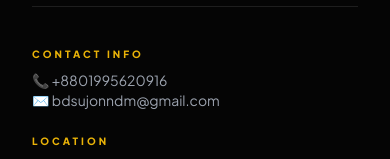
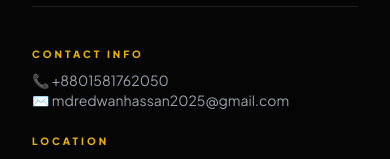
Before and after one commit to mdtamimiubal5-maker/bdredwan, a React (Vite) app: page / in a window 390 px wide. Both pictures are taken after a click on the button 342 px from the left and 48 px from the top of the page. Shown: the part 462-621 px from the top of the page. Built offline with nearby package versions, Linux system fonts and the light colour scheme; a web font is replaced by a local one.

Commit message:
Update Navbar.tsx

```diff
--- a/components/Navbar.tsx
+++ b/components/Navbar.tsx
@@ -71,8 +71,8 @@
             <div className="pt-10 space-y-6 border-t border-white/10">
               <div>
                 <h4 className="text-[10px] font-black text-yellow-500 uppercase tracking-[0.3em] mb-2">Contact Info</h4>
-                <p className="text-gray-400 text-sm">📞 +8801995620916</p>
-                <p className="text-gray-400 text-sm">✉️ bdsujonndm@gmail.com</p>
+                <p className="text-gray-400 text-sm">📞 +8801581762050</p>
+                <p className="text-gray-400 text-sm">✉️ mdredwanhassan2025@gmail.com</p>
               </div>
               <div>
                 <h4 className="text-[10px] font-black text-yellow-500 uppercase tracking-[0.3em] mb-2">Location</h4>
```
